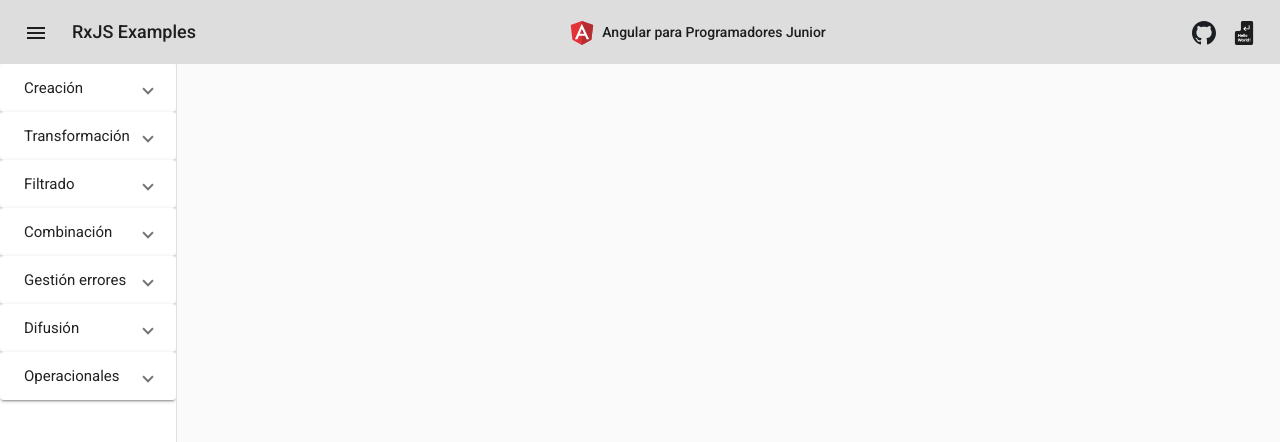
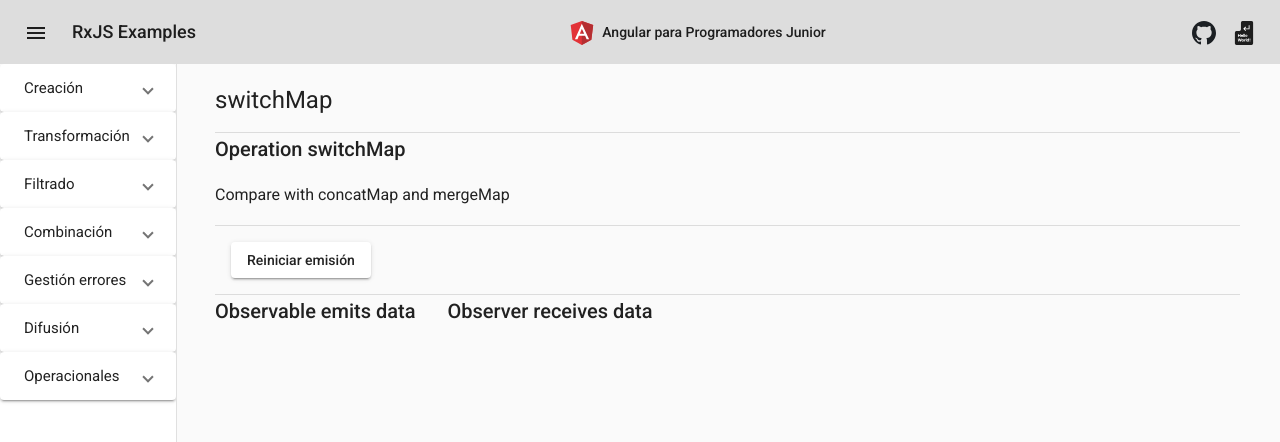
Before and after one commit to hello-world-capitanes/rxjs, an Angular app: page /switchMap in a window 1280 px wide. Before the commit this address led to /. Shown: the top 442 px of the page. Built offline with nearby package versions, Linux system fonts and the light colour scheme.

Commit message:
switchMap y mergeMap

```diff
--- a/src/app/app.module.ts
+++ b/src/app/app.module.ts
@@ -21,6 +21,8 @@ import { SharedModule } from './shared/shared.module';
 import { MapToOperatorComponent } from './components/operators/transformation/map-to-operator/map-to-operator.component';
 import { BufferOperatorComponent } from './components/operators/transformation/buffer-operator/buffer-operator.component';
 import { ConcatMapOperatorComponent } from './components/operators/transformation/concat-map-operator/concat-map-operator.component';
+import { MergeMapOperatorComponent } from './components/operators/transformation/merge-map-operator/merge-map-operator.component';
+import { SwitchMapOperatorComponent } from './components/operators/transformation/switch-map-operator/switch-map-operator.component';
 
 
 
@@ -40,6 +42,8 @@ import { ConcatMapOperatorComponent } from './components/operators/transformatio
     MapToOperatorComponent,
     BufferOperatorComponent,
     ConcatMapOperatorComponent,
+    MergeMapOperatorComponent,
+    SwitchMapOperatorComponent,
   ],
   imports: [
     BrowserModule,
--- a/src/app/components/operators/creational/from-event-operator/from-event-operator.component.html
+++ b/src/app/components/operators/creational/from-event-operator/from-event-operator.component.html
@@ -7,7 +7,7 @@
   <h3>Emit when user click</h3>
 </ng-container>
 
-<h2>Observer recives data</h2>
+<h2>Observer receives data</h2>
 <ng-container>
   <h3>Avísame cuando hagas click: {{this.data > 0 ? 'Se han hecho ' + this.data + ' clicks': null}}</h3>
 </ng-container>
--- a/src/app/components/operators/transformation/concat-map-operator/concat-map-operator.component.html
+++ b/src/app/components/operators/transformation/concat-map-operator/concat-map-operator.component.html
@@ -15,7 +15,7 @@
   </div>
 
   <div>
-    <h2>Observer recives data</h2>
+    <h2>Observer receives data</h2>
     <ng-container *ngFor="let value of data">
       <h3>{{ value }}</h3>
     </ng-container>
--- a/src/app/components/operators/transformation/map-to-operator/map-to-operator.component.html
+++ b/src/app/components/operators/transformation/map-to-operator/map-to-operator.component.html
@@ -12,7 +12,7 @@
   </div>
 
   <div>
-    <h2>Observer recives data</h2>
+    <h2>Observer receives data</h2>
     <ng-container *ngFor="let value of data">
       <h3>{{ value }}</h3>
     </ng-container>
--- /dev/null
+++ b/src/app/components/operators/transformation/merge-map-operator/merge-map-operator.component.html
@@ -0,0 +1,23 @@
+<h1>mergeMap</h1>
+<mat-divider></mat-divider>
+<h2>Operation mergeMap</h2>
+<h3>Compare with concatMap</h3>
+<mat-divider></mat-divider>
+<app-init-button (onClickButton)="onClickButton()"></app-init-button>
+<mat-divider></mat-divider>
+
+<div class="compare">
+  <div>
+    <h2>Observable emits data</h2>
+    <ng-container *ngFor="let value of initialData">
+      <h3>{{ value }}</h3>
+    </ng-container>
+  </div>
+
+  <div>
+    <h2>Observer receives data</h2>
+    <ng-container *ngFor="let value of data">
+      <h3>{{ value }}</h3>
+    </ng-container>
+  </div>
+</div>
--- /dev/null
+++ b/src/app/components/operators/transformation/merge-map-operator/merge-map-operator.component.ts
@@ -0,0 +1,60 @@
+import { Component, OnInit } from '@angular/core';
+import { fromEvent, interval, map, mergeMap, Subscription, take, tap } from 'rxjs';
+
+@Component({
+  selector: 'app-merge-map-operator',
+  templateUrl: './merge-map-operator.component.html',
+  styleUrls: ['./merge-map-operator.component.scss']
+})
+export class MergeMapOperatorComponent implements OnInit {
+
+  data: string[] = []
+  initialData: string[] = []
+  counter = 0
+  subscription!: Subscription
+
+  constructor() {}
+
+  ngOnInit(): void {
+    this.observableCreation()
+  }
+
+  onClickButton() {
+    this.initialData = []
+    this.data = []
+
+    if (this.subscription) {
+      this.subscription.unsubscribe()
+    }
+    this.observableCreation()
+  }
+
+  observableCreation() {
+    const clicks = fromEvent(document, 'click').pipe(
+      map(() => {
+        this.counter++
+        this.initialData = [...this.initialData, 'click ' + this.counter]
+        return this.counter
+      })
+    )
+
+    this.subscription = clicks
+      .pipe(
+        mergeMap((counter) =>
+          interval(1000).pipe(
+            take(3),
+            tap((data) => {
+              this.data = [...this.data, `click ${counter} - ${data}`]
+            })
+          )
+        )
+      )
+      .subscribe()
+  }
+
+  ngOnDestroy(): void {
+    if (this.subscription) {
+      this.subscription.unsubscribe()
+    }
+  }
+}
--- /dev/null
+++ b/src/app/components/operators/transformation/switch-map-operator/switch-map-operator.component.html
@@ -0,0 +1,23 @@
+<h1>switchMap</h1>
+<mat-divider></mat-divider>
+<h2>Operation switchMap</h2>
+<h3>Compare with concatMap and mergeMap</h3>
+<mat-divider></mat-divider>
+<app-init-button (onClickButton)="onClickButton()"></app-init-button>
+<mat-divider></mat-divider>
+
+<div class="compare">
+  <div>
+    <h2>Observable emits data</h2>
+    <ng-container *ngFor="let value of initialData">
+      <h3>{{ value }}</h3>
+    </ng-container>
+  </div>
+
+  <div>
+    <h2>Observer receives data</h2>
+    <ng-container *ngFor="let value of data">
+      <h3>{{ value }}</h3>
+    </ng-container>
+  </div>
+</div>
--- /dev/null
+++ b/src/app/components/operators/transformation/switch-map-operator/switch-map-operator.component.ts
@@ -0,0 +1,61 @@
+import { Component, OnDestroy, OnInit } from '@angular/core';
+import { fromEvent, interval, map, Subscription, switchMap, take, tap } from 'rxjs';
+
+@Component({
+  selector: 'app-switch-map-operator',
+  templateUrl: './switch-map-operator.component.html',
+  styleUrls: ['./switch-map-operator.component.scss']
+})
+export class SwitchMapOperatorComponent implements OnInit, OnDestroy {
+
+
+  data: string[] = []
+  initialData: string[] = []
+  counter = 0
+  subscription!: Subscription
+
+  constructor() {}
+
+  ngOnInit(): void {
+    this.observableCreation()
+  }
+
+  onClickButton() {
+    this.initialData = []
+    this.data = []
+
+    if (this.subscription) {
+      this.subscription.unsubscribe()
+    }
+    this.observableCreation()
+  }
+
+  observableCreation() {
+    const clicks = fromEvent(document, 'click').pipe(
+      map(() => {
+        this.counter++
+        this.initialData = [...this.initialData, 'click ' + this.counter]
+        return this.counter
+      })
+    )
+
+    this.subscription = clicks
+      .pipe(
+        switchMap((counter) =>
+          interval(1000).pipe(
+            take(3),
+            tap((data) => {
+              this.data = [...this.data, `click ${counter} - ${data}`]
+            })
+          )
+        )
+      )
+      .subscribe()
+  }
+
+  ngOnDestroy(): void {
+    if (this.subscription) {
+      this.subscription.unsubscribe()
+    }
+  }
+}
```
Also changed, not shown: src/app/app-routing.module.ts (+7 -0 lines), src/app/components/operators/transformation/merge-map-operator/merge-map-operator.component.scss (added), src/app/components/operators/transformation/switch-map-operator/switch-map-operator.component.scss (added), 2 other files (tests, documents, lock files or other folders).
